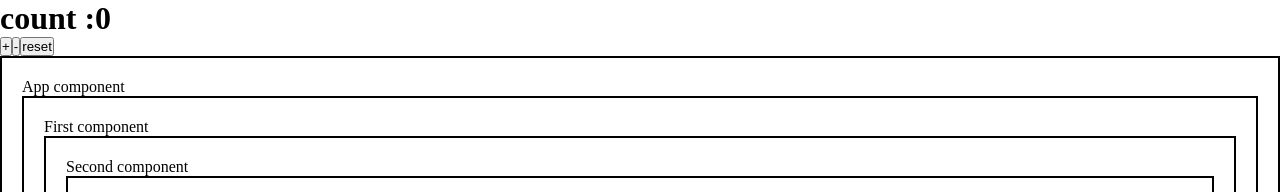
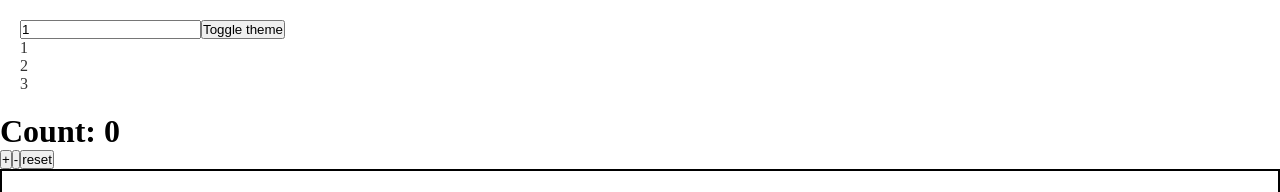
Before and after one commit to kamalrajms/projectReact3, a React (Vite) app: page / in a window 1280 px wide. Shown: the top 192 px of the page. Built offline with nearby package versions, Linux system fonts and the light colour scheme; no server answers.

Commit message:
useReducer,Uescallback

```diff
--- a/src/App.jsx
+++ b/src/App.jsx
@@ -9,6 +9,7 @@ import UseEffectTimerstartstop from "./component/UseEffectTimerstartstop";
 import UseRefHook from "./component/UseRefHook";
 import First from "./SubComponent/First";
 import UseReducerHook from "./component/UseReducerHook";
+import UseCllbackhook from "./component/UseCllbackhook";
 
 export const Pass = createContext();
 
@@ -16,6 +17,7 @@ export default function App() {
   const name = "Ram";
   return (
     <div>
+      <UseCllbackhook />
       <UseReducerHook />
       <div className="context">
         App component
--- /dev/null
+++ b/src/component/CallbackList.jsx
@@ -0,0 +1,16 @@
+import React, { useState, useEffect } from "react";
+
+export default function CallbackList({ getItem }) {
+  const [item, setItem] = useState([]);
+  useEffect(() => {
+    setItem(getItem());
+    console.log("upding items");
+  }, [getItem]);
+  return (
+    <div>
+      {item.map((item) => (
+        <div key={item}>{item}</div>
+      ))}
+    </div>
+  );
+}
--- /dev/null
+++ b/src/component/UseCllbackhook.jsx
@@ -0,0 +1,32 @@
+import React, { useState, useCallback } from "react";
+import CallbackList from "./CallbackList";
+
+export default function UseCllbackhook() {
+  const [number, setNumber] = useState(1);
+  const [dark, setDark] = useState(false);
+
+  //   const getItem = () => {
+  //     return [number, number + 1, number + 2];
+  //   };
+
+  const getItem = useCallback(() => {
+    return [number, number + 1, number + 2];
+  }, [number]);
+
+  const theme = {
+    backgroundColor: dark ? "#333" : "#fff",
+    color: dark ? "#fff" : "#333",
+    padding: "20px",
+  };
+  return (
+    <div style={theme}>
+      <input
+        type="number"
+        value={number}
+        onChange={(e) => setNumber(parseInt(e.target.value))}
+      />
+      <button onClick={() => setDark(!dark)}>Toggle theme</button>
+      <CallbackList getItem={getItem} />
+    </div>
+  );
+}
--- a/src/component/UseReducerHook.jsx
+++ b/src/component/UseReducerHook.jsx
@@ -1,13 +1,33 @@
-import React, { useState } from "react";
+import React, { useState, useReducer } from "react";
 
 export default function UseReducerHook() {
-  const [count, setcount] = useState(0);
+  // const [count, setcount] = useState(0);
+  const initialValue = { count: 0 };
+
+  function reducer(state, action) {
+    switch (action.type) {
+      case "increment":
+        return { count: state.count + 1 };
+      case "decrement":
+        return { count: state.count - 1 };
+      case "reset":
+        return { count: 0 };
+      default:
+        return state;
+    }
+  }
+  const [state, dispatch] = useReducer(reducer, initialValue);
   return (
     <div>
-      <h1>count :{count}</h1>
+      {/* <h1>count :{count}</h1>
       <button onClick={() => setcount(count + 1)}>+</button>
       <button onClick={() => setcount(count - 1)}>-</button>
-      <button onClick={() => setcount(0)}>reset</button>
+      <button onClick={() => setcount(0)}>reset</button> */}
+
+      <h1>Count: {state.count}</h1>
+      <button onClick={() => dispatch({ type: "increment" })}>+</button>
+      <button onClick={() => dispatch({ type: "decrement" })}>-</button>
+      <button onClick={() => dispatch({ type: "reset" })}>reset</button>
     </div>
   );
 }
```
Also changed, not shown: src/text.txt.
